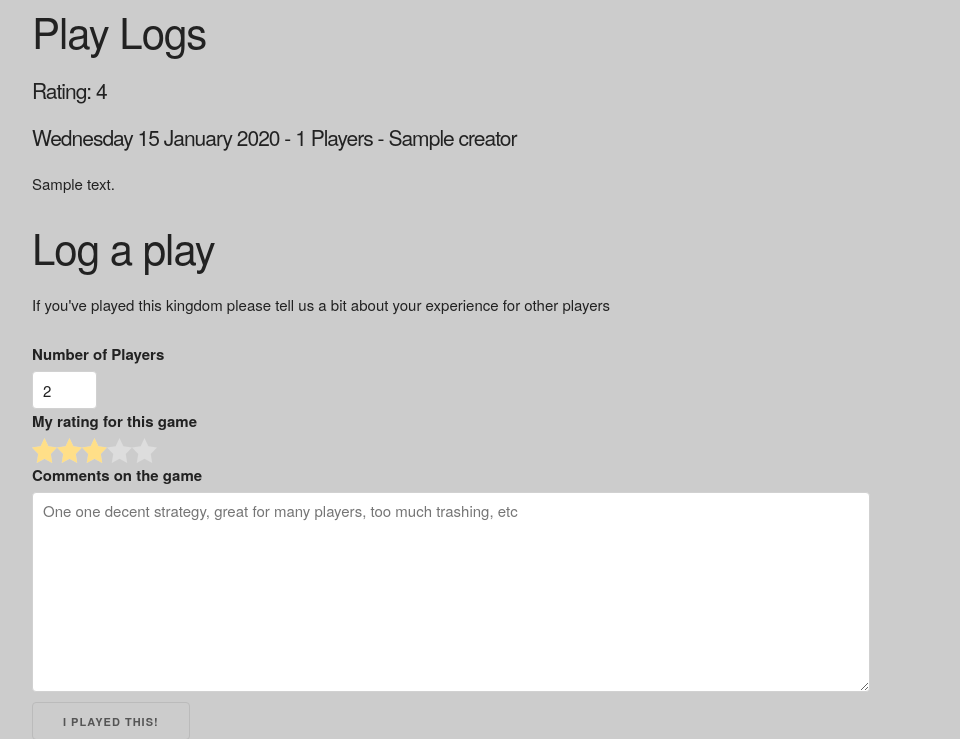
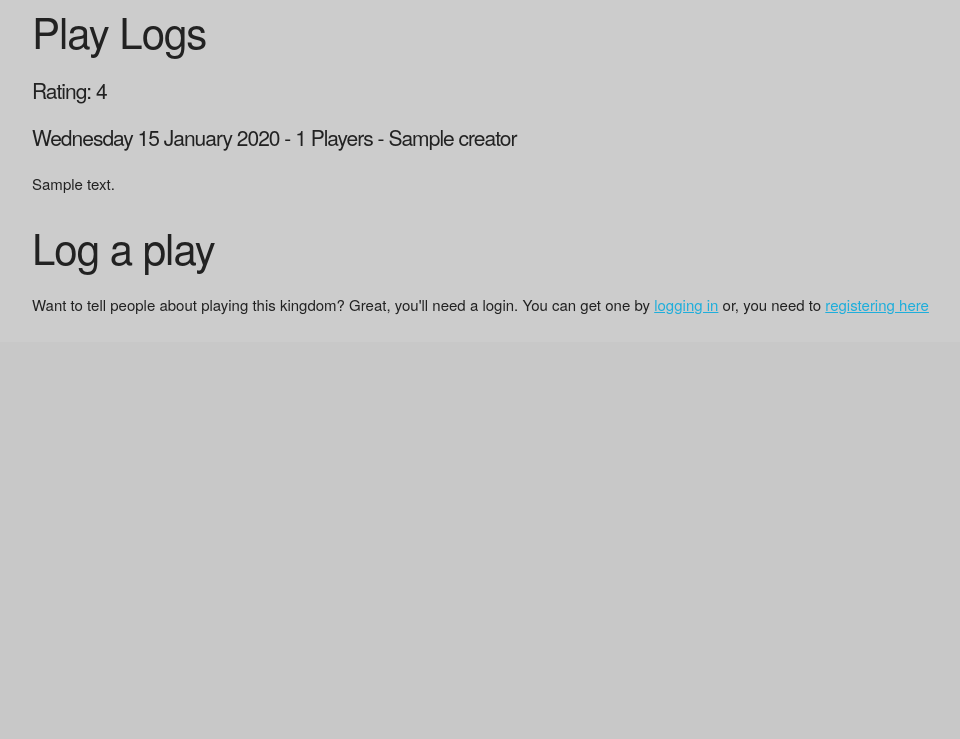
Before and after one commit to EliRibble/dominus, a Flask app: template dominus/templates/kingdom.html in a window 1280 px wide. Shown: the part 607-1346 px from the top of the page, without its empty margins (128-1088 px from the left). After the commit the page ends 922 px from the top, so only its background shows below. Run offline with Flask 2, Linux system fonts and the light colour scheme; the template is opened without the code that fills it: most values are stand-ins (such as "Sample title", 1, 10 or a date in 2020); style sheets or scripts are compiled from the project's sources; parts of the project's set-up code (start-up, migrations or seed data) failed here and were passed over; some libraries are stand-ins or nearby versions.

Commit message:
Only allow submitting play logs if you're logged in
Otherwise you get a nice link telling you to register or log in

```diff
--- a/dominus/templates/kingdom.html
+++ b/dominus/templates/kingdom.html
@@ -53,6 +53,7 @@
   {% endif %}
 {% endfor %}
 <h2>Log a play</h2>
+{% if has_session %}
 <p>If you've played this kingdom please tell us a bit about your experience for other players</p>
 <form id="play-form" method="POST" action="/kingdom/{{ kingdom.uuid }}/play-log/">
   <label for="player_count">Number of Players</label>
@@ -69,4 +70,7 @@
   <textarea maxlength="2000" name="comments" placeholder="One one decent strategy, great for many players, too much trashing, etc" rows="8" cols="100"></textarea>
   <input type="submit" value="I Played This!"></input>
 </form>
+{% else %}
+<p>Want to tell people about playing this kingdom? Great, you'll need a login. You can get one by <a href="/login/">logging in</a> or, you need to <a href="/register/">registering here</a></p>
+{% endif %}
 {% endblock %}
--- a/dominus/views.py
+++ b/dominus/views.py
@@ -123,7 +123,8 @@ def kingdom_delete(kingdom_id):
 def kingdom_get(kingdom_id):
     user_id = flask.session.get('user_id')
     kingdom = dominus.platform.get_kingdoms(user_id, [kingdom_id])[0]
-    return flask.render_template('kingdom.html', kingdom=kingdom)
+    has_session = flask.session.get('user_id')
+    return flask.render_template('kingdom.html', has_session = has_session, kingdom=kingdom)
 
 @blueprint.route('/kingdom/<uuid:kingdom_id>/play-log/', methods=['POST'])
 @parse({
```
